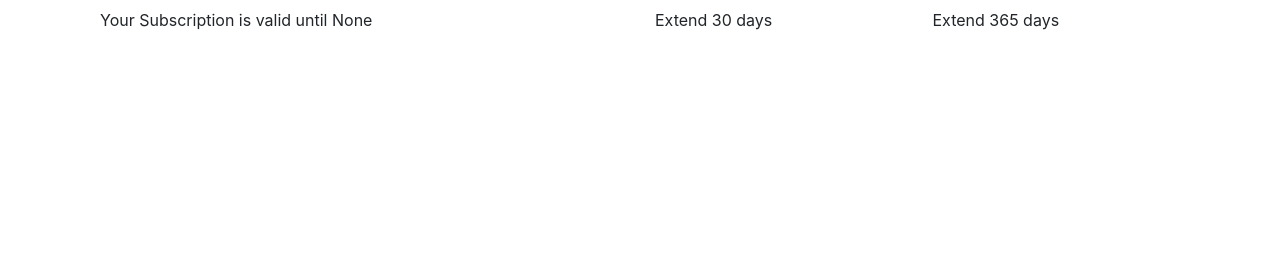
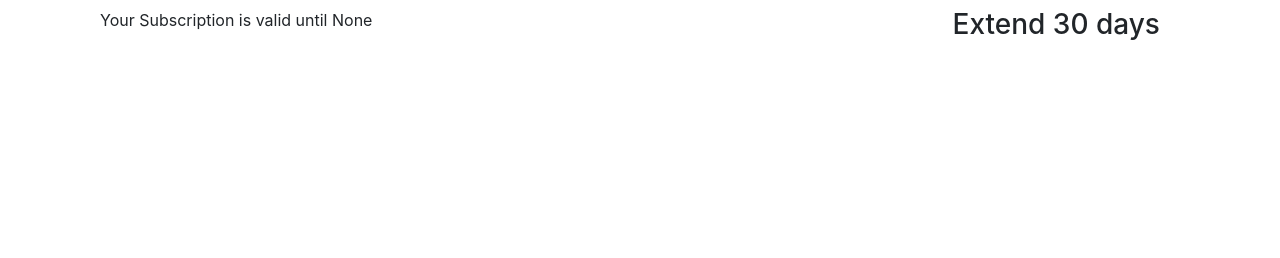
Before and after one commit to rollinger/friendcheck, a Django app: template friendcheck/templates/users/user_subscription.html in a window 1280 px wide. Shown: the part 98-356 px from the top of the page. Run offline with Django 3.2, Linux system fonts and the light colour scheme; the template is opened without the code that fills it, so the values that code supplies are empty; the visitor is signed in with stand-in values (Sample User, id 1); some libraries are stand-ins or nearby versions.

Commit message:
Add Basic PayPal Payment for Monthly plan

```diff
--- a/config/settings/local.py
+++ b/config/settings/local.py
@@ -12,7 +12,7 @@ ALLOWED_HOSTS = [
     "localhost",
     "0.0.0.0",
     "127.0.0.1",
-    "15c67222.ngrok.io",
+    "9ebea889.ngrok.io",
 ]
 
 # CACHES
--- a/friendcheck/templates/users/user_subscription.html
+++ b/friendcheck/templates/users/user_subscription.html
@@ -12,17 +12,17 @@
     </div>
   </div>
   <div class="row">
-    <div class="col-sm-6">
-
-      <p>{% trans "Your Subscription is valid until " %}
-        {{request.user.subscription_valid_until}}</p>
+    <div class="col-sm-9">
+      <p>
+        {% trans "Your Subscription is valid until " %}
+        {{ request.user.subscription_valid_until }}
+      </p>
     </div>
     <div class="col-sm-3">
-      {% trans "Extend 30 days" %}
-      {{ paypal30daysform.render }}
-    </div>
-    <div class="col-sm-3">
-      {% trans "Extend 365 days" %}
+      <center>
+        <h3>{% trans "Extend 30 days" %}</h3>
+        {{ paypal30daysform.render }}
+      </center>
     </div>
   </div>
 
--- a/friendcheck/users/apps.py
+++ b/friendcheck/users/apps.py
@@ -11,3 +11,5 @@ class UsersAppConfig(AppConfig):
             import users.signals  # noqa F401
         except ImportError:
             pass
+        # import the valid_ipn_received hook
+        import users.paypal_signals
--- a/friendcheck/users/models.py
+++ b/friendcheck/users/models.py
@@ -7,6 +7,8 @@ from django.contrib.auth.decorators import login_required
 from django.http import HttpResponseRedirect
 from django.utils import timezone
 import datetime
+
+from . paypal_conf import PAYPAL_RECEIVER_EMAIL, SUBSCRIPTION_PLANS_DETAILS
 
 FREE_DATAPOINTS = 3
 
@@ -22,24 +24,21 @@ SUBSCRIPTION_PLANS = (
     ('2', 'YEARLY'),            # USD 45.0;
 )
 
-SUBSCRIPTION_PLANS_DETAILS = {
-    'MONTHLY': {'price_usd':5.99, 'subscription_extention_days': 30},
-    'MONTHLY DISCOUNT': {'price_usd':3.99, 'subscription_extention_days': 30},
-    'YEARLY': {'price_usd':45.0, 'subscription_extention_days': 365},
-}
+
 
 class User(AbstractUser):
 
-    # First Name and Last Name do not cover name patterns
-    # around the globe.
+    # First Name and Last Name do not cover name patterns around the globe.
     name = CharField(_("Name of User"), blank=True, max_length=255)
 
     subscription_type = CharField(_('Type of Subscription'), max_length=255,choices=SUBSCRIPTION_TYPES, default='0')
     subscription_valid_until = DateTimeField(_("Subscription valid until"), blank=True, null=True )
 
-    def extend_subscription(subscription_plan):
+    def extend_subscription(self, days_increment):
         # Days to be extended
-        days_increment = SUBSCRIPTION_PLANS_DETAILS[subscription_plan]['subscription_extention_days']
+        print('EXTEND SUBSCRIPTION')
+        print(days_increment)
+        #days_increment = SUBSCRIPTION_PLANS_DETAILS[subscription_plan]['subscription_extention_days']
         if self.subscription_valid_until == None:
             # Create Subscription (no subscription before)
             self.subscription_valid_until = timezone.now() + datetime.timedelta(days=days_increment)
@@ -120,6 +119,8 @@ def can_update_friend_permission(function):
 class Booking(Model):
     owner       = models.ForeignKey(User, related_name="bookings", on_delete=models.CASCADE)
 
+    #ipn_obj     = models.ForeignKey(User, related_name="bookings", on_delete=models.CASCADE)
+
     subscription_plan = CharField(_('Subscription Deal'), max_length=255, choices=SUBSCRIPTION_PLANS, default='0')
     payment_complete  = BooleanField(_('Payment Completed'), default=False)
     payment_completion_date  = DateTimeField(_('Payment Completion Date'), blank=True, null=True)
```
Also changed, not shown: friendcheck/hooks.py (deleted, +0 -30 lines), friendcheck/users/views.py (+15 -10 lines).
